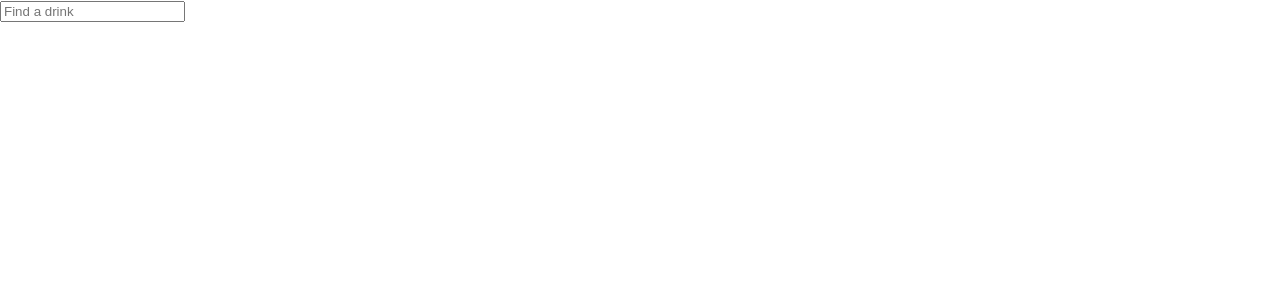
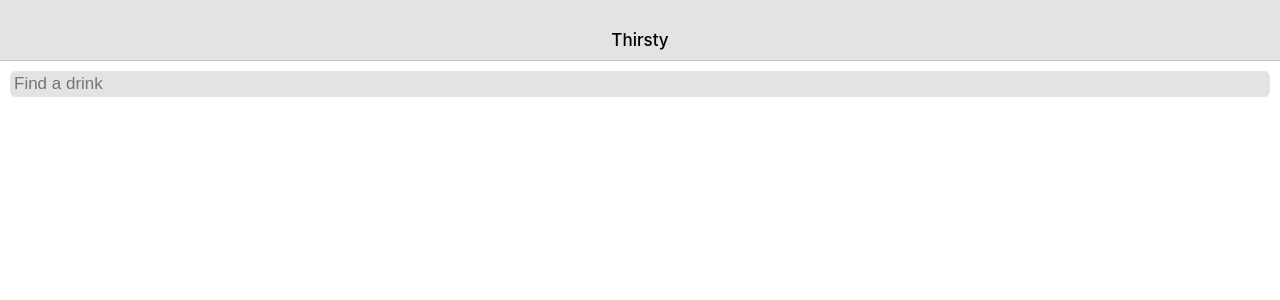
Before and after one commit to wolf-dominion/Spiral_challenge, a Next.js app: page /drinks in a window 1280 px wide. Shown: the top 300 px of the page. Built offline with nearby package versions, Linux system fonts and the light colour scheme.

Commit message:
basic styles but no icons for dropdown

```diff
--- a/pages/drinks/index.js
+++ b/pages/drinks/index.js
@@ -1,6 +1,7 @@
 import { useState, useEffect } from "react";
 import useSWR from "swr";
 import Link from 'next/link'
+import styles from '../../styles/drinks.module.css'
 
 const fetcher = (url) => fetch(url).then((r) => r.json());
 
@@ -29,37 +30,41 @@ export default function Example() {
   }, [drinkQuery, drink]);
 
   return (
-    <>
-      <input onChange={handleChange} value={drinkQuery} placeholder='Find a drink'/>
+    <div className={styles.gridContainer}>
+      <div className={styles.title} >Thirsty</div>
+      <input className={styles.searchbar} onChange={handleChange} value={drinkQuery} placeholder='Find a drink'/>
       { error && <div>failed to load</div> }
       {/* {!data && <div>loading...</div> } */}
-      <br></br>
       {/* { data && <pre>{JSON.stringify(data, null, 2)}</pre>} */}
+      <div className="resultsGrid">
         { data && data.drinks &&
             data.drinks.map(drink => {
               return (
-              <div key={drink.strDrink}>
-                <Link
+                <div className={styles.gridItem} key={drink.strDrink}>
+                  <img className={styles.thumbnail} src={drink.strDrinkThumb} width='30' height='30' alt='drink'/>
+                  <div className={styles.drinkname}><Link
                     href={{
                       pathname: `drinks/${drink.strDrink}`,
-                    as: `drinks/${drink.strDrink}`,
                       query: drink
                     }}
                     passHref
                   >
-                  <h2>{drink.strDrink}</h2>
+                    <span>{drink.strDrink}</span>
                   </Link>
+                  </div>
                 </div>
               )
           })
         }
-    </>
+      </div>
+    </div>
   )
 }
 
 // import Link from 'next/link'
 // import { useState } from 'react'
 // import useSWR from 'swr'
+// import { styles } from 'recipe.module.css';
 
 //   const fetcher = async (drink) => {
 //     const res = await fetch(`https://www.thecocktaildb.com/api/json/v1/1/search.php?s=${drink}`)
--- /dev/null
+++ b/styles/drinks.module.css
@@ -0,0 +1,46 @@
+.searchbar {
+    border-radius: 6px;
+    background: #e3e3e3;
+    border: 2px solid #e3e3e3;
+    font-size: 17px;
+    margin-left: 10px;
+    margin-right: 10px;
+    margin-bottom: 10px;
+}
+
+.gridContainer {
+    display: grid;
+    grid-template-columns: 1fr;
+}
+
+.gridItem {
+    background-color: rgba(255, 255, 255, 0.8);
+    border-top: 1px solid #e3e3e3;
+    font-size: 17px;
+    margin-left: 20px;
+    height: 60px;
+    display: flex;
+    align-items: center;
+}
+
+.title {
+    text-align: center;
+    background-color: #e3e3e3;
+    border-bottom: 1px solid #c2c2c2;
+    padding-bottom: 10px;
+    padding-top: 30px;
+    margin-bottom: 10px;
+    font-size: 17px;
+    font-weight:500;
+}
+
+.thumbnail {
+    margin: 10px 15px 10px 10px;
+    border-radius: 50%;
+    height: 40px;
+    width: 40px;
+}
+
+/* .drinkname {
+    background-color: red;
+} */
```
Lines whose indentation alone changed are shown as unchanged.
